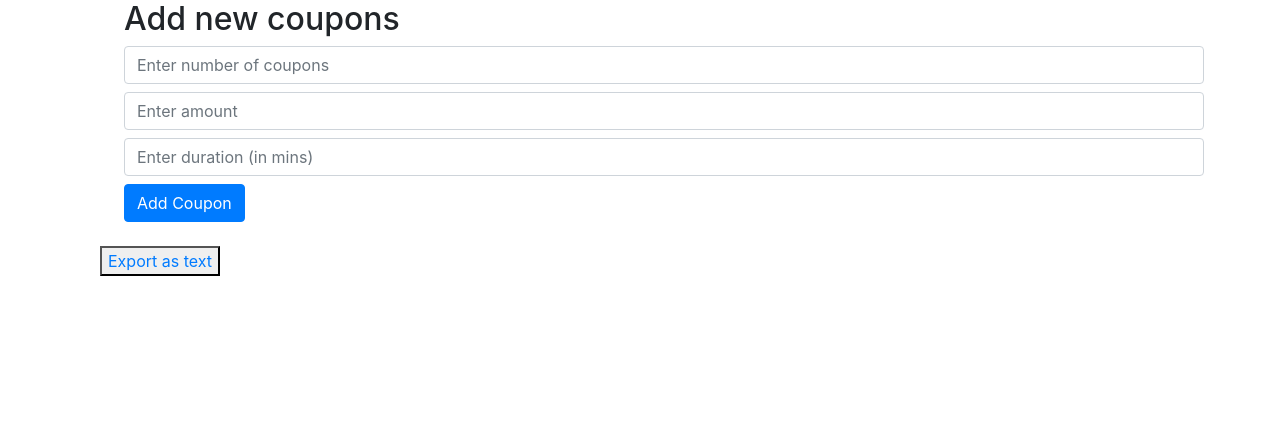
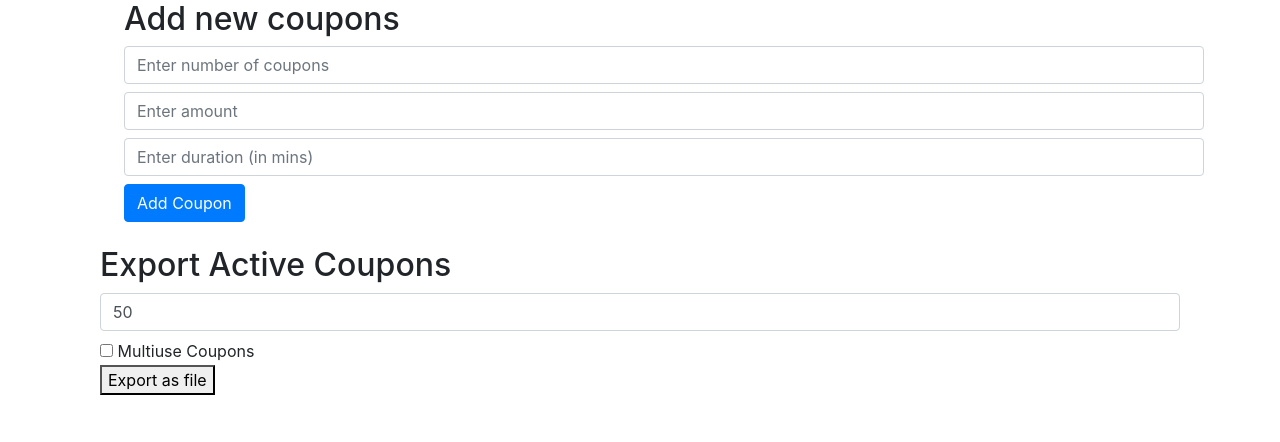
Before and after one commit to realsdx/eurekoins_api, a Django app: template api/templates/api/coupon_manager.html in a window 1280 px wide. Shown: the part 307-749 px from the top of the page. Run offline with Django 3.2, Linux system fonts and the light colour scheme; the template is opened without the code that fills it, so the values that code supplies are empty; some libraries are stand-ins or nearby versions; some web fonts are replaced.

Commit message:
update export options

```diff
--- a/api/admin.py
+++ b/api/admin.py
@@ -5,7 +5,7 @@ class TransactionAdmin(admin.ModelAdmin):
     list_display = ['amount','sender','receiver','created_at','msg']
 
 class CouponAdmin(admin.ModelAdmin):
-    list_display = ['code','amount']
+    list_display = ['code','amount','is_active']
 
 class ApiUserAdmin(admin.ModelAdmin):
     list_display = ['email','name','coins']
--- a/api/templates/api/coupon_manager.html
+++ b/api/templates/api/coupon_manager.html
@@ -35,7 +35,13 @@
             </form>
         </div>
         <div class="container mt-4">
-            <button><a href="/api/coupon_manager/export/">Export as text</a></button>
+            <h2>Export Active Coupons</h2>
+            <form action="/api/coupon_manager/export/" method="get">
+                <input type="text" class="form-control mb-2" value="50" placeholder="Enter filter amount" name="amount">
+                <input type="checkbox" class="mb-2" value="multi" name="multiuse"> Multiuse Coupons </br>
+                <button class="mb-5" type="submit">Export as file</button>
+            </form>
+
         </div>
     </div>
 
```
Also changed, not shown: api/views.py (+11 -2 lines).
